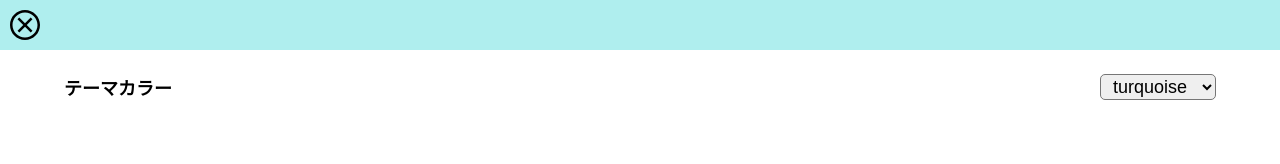
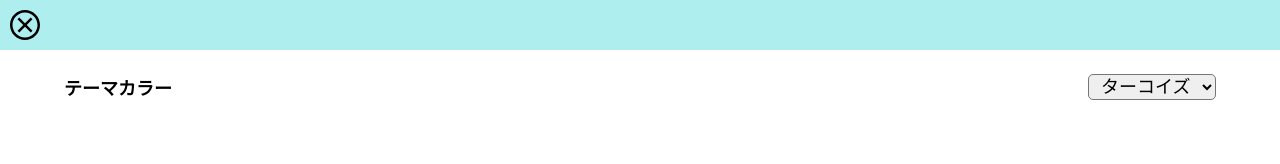
Before and after one commit to fuminaInoue/shopping-memo, a React (Create React App) app: page /setting in a window 1280 px wide. Shown: the top 164 px of the page. Built offline with nearby package versions, Linux system fonts and the light colour scheme.

Commit message:
タブにもテーマカラーを反映

```diff
--- a/src/components/molecules/Tab.tsx
+++ b/src/components/molecules/Tab.tsx
@@ -1,5 +1,5 @@
 /** @jsxImportSource @emotion/react */
-import React from 'react'
+import React, { useEffect, useState } from 'react'
 import { css } from '@emotion/react'
 
 type Props = {
@@ -9,6 +9,16 @@ type Props = {
 
 export const Tab: React.FC<Props> = ({ tabNumber, onCLickTab }) => {
   const tabs = ['tab1', 'tab2', 'tab3', 'tab4']
+  const [themeColor, setThemeColor] = useState('')
+
+  useEffect(() => {
+    if (localStorage.getItem('themeColor')) {
+      const theme = localStorage.getItem('themeColor')
+      setThemeColor(theme!)
+    } else {
+      setThemeColor('#afeeee')
+    }
+  }, [themeColor])
 
   return (
     <div css={tabWrapperStyle}>
@@ -16,6 +26,7 @@ export const Tab: React.FC<Props> = ({ tabNumber, onCLickTab }) => {
         return (
           <div
             key={v}
+            style={{ background: tabNumber === index ? themeColor : '#ccc' }}
             css={tabNumber === index ? activeTabStyle : tabStyle}
             onClick={() => onCLickTab(index)}
           >
@@ -34,21 +45,20 @@ const tabWrapperStyle = css({
 })
 
 const tabStyle = css({
-  border: '1px solid #ccc',
   padding: '4px 4px 2px 4px',
+  border: '1px solid #333',
   borderBottom: 'none',
   width: '25%',
   textAlign: 'center',
   fontWeight: 'bold',
   fontSize: 14,
   background: '#F2FCF9',
+  borderRadius: '8px 8px 0 0',
 })
 
 const activeTabStyle = css(tabStyle, {
   background: '#72C1DF',
-  color: '#fff',
   fontSize: 18,
   padding: '8px 8px 8px 8px',
   letterSpacing: 2,
-  borderRadius: '8px 8px 0 0',
 })
--- a/src/components/pages/Setting.tsx
+++ b/src/components/pages/Setting.tsx
@@ -36,11 +36,11 @@ export const Setting: React.FC<Props> = () => {
           id=""
           onChange={(e) => onChangeThemeColor(e.target.value)}
         >
-          <option value="#afeeee">turquoise</option>
-          <option value="#ffe4e1">mistyrose</option>
-          <option value="#fffff0">ivory</option>
-          <option value="#9370db">purple</option>
-          <option value="#808080">gray</option>
+          <option value="#afeeee">ターコイズ</option>
+          <option value="#ffe4e1">ローズ</option>
+          <option value="#fffff0">アイボリー</option>
+          <option value="#9370db">むらさき</option>
+          <option value="#808080">グレー</option>
         </select>
       </div>{' '}
     </>
```
